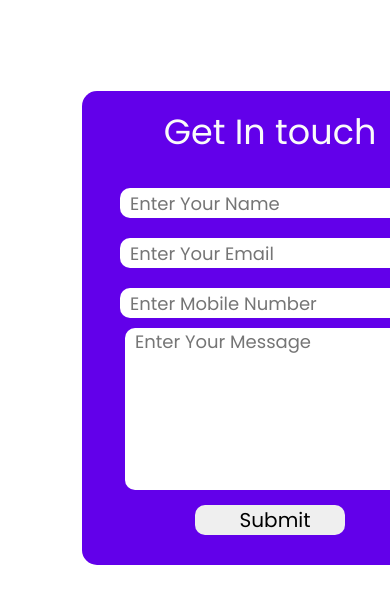
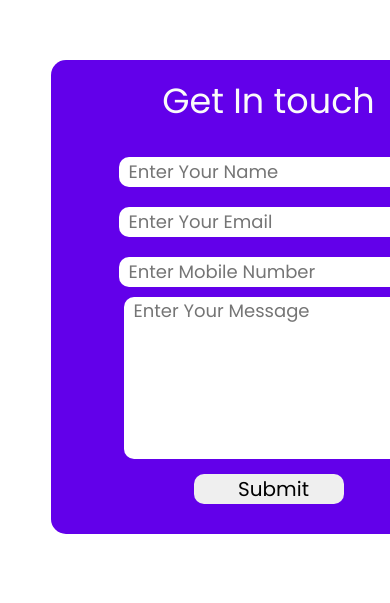
Before and after one commit to viveklagshetti/Portfolio, a plain HTML site: page index.html in a window 390 px wide. Shown: the part 6485-7088 px from the top of the page. Drawn offline with nearby package versions, Linux system fonts and the light colour scheme.

Commit message:
modifying the css

```diff
--- a/css/style.css
+++ b/css/style.css
@@ -467,7 +467,7 @@ form textarea {
     height: 100%;
     width: 100%;
     border-radius: 15px;
-    margin: 20%;
+    margin: 10%;
 
   }
   form input {
@@ -485,4 +485,7 @@ form textarea {
     padding-left: 10px;
     margin-left: 10px;
   }
+  .contact-section {
+    width: 450px;
+  }
 }
```
